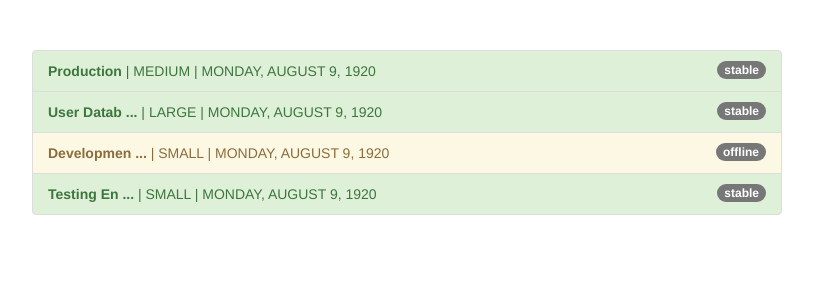
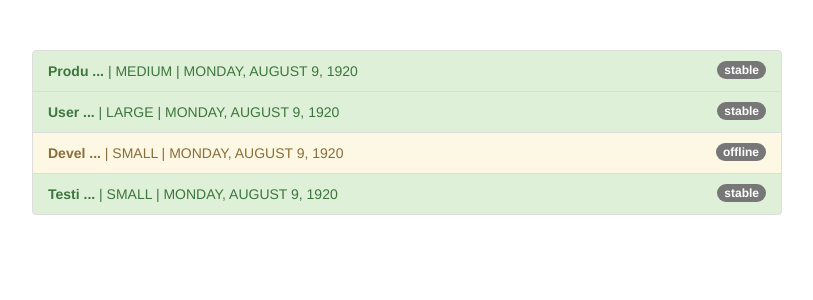
Before and after one commit to saittosun/angular-maxi-pipe, an Angular app: page / in a window 1280 px wide. Shown: the top 300 px of the page, without its empty margins (233-1046 px from the left). Built offline with nearby package versions, Linux system fonts and the light colour scheme.

Commit message:
parametrizing a custom pipe

```diff
--- a/src/app/app.component.html
+++ b/src/app/app.component.html
@@ -10,7 +10,7 @@
             class="badge">
             {{ server.status }}
           </span>
-          <strong>{{ server.name | shorten }}</strong> |
+          <strong>{{ server.name | shorten:5 }}</strong> |
           {{ server.instanceType | uppercase }} |
           {{ server.started | date: 'fullDate' | uppercase}}
         </li>
--- a/src/app/shorten.pipe.ts
+++ b/src/app/shorten.pipe.ts
@@ -4,11 +4,11 @@
   name: 'shorten'
 })
 export class ShortenPipe implements PipeTransform {
-  transform(value: any) {
+  transform(value: any, limit: number) {
     // tslint:disable-next-line:max-line-length
     // this would be to return and this is important, transform always needs to return something because a pipe is just you put something in, you get something out, so you need to get something out otherwise it won't work.
-    if (value.length > 12) {
-      return value.substr(0, 10) + ' ...';
+    if (value.length > limit) {
+      return value.substr(0, limit) + ' ...';
     }
     return value;
   }
```
